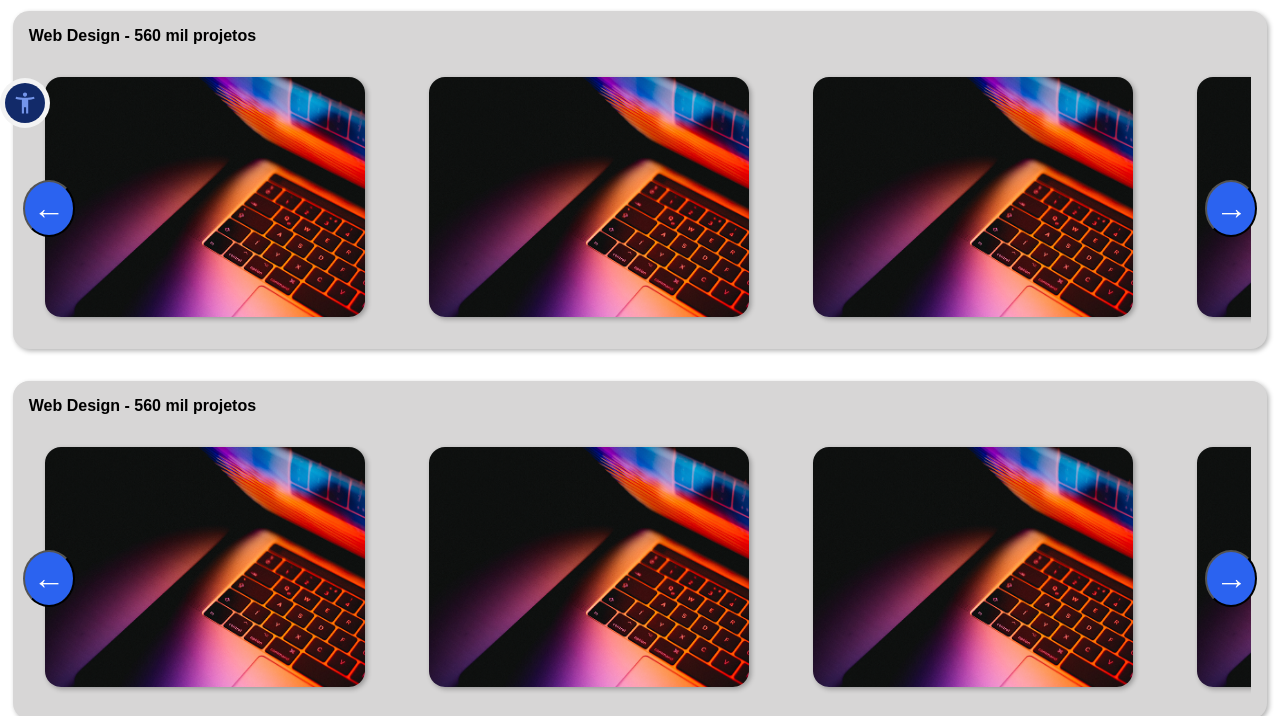
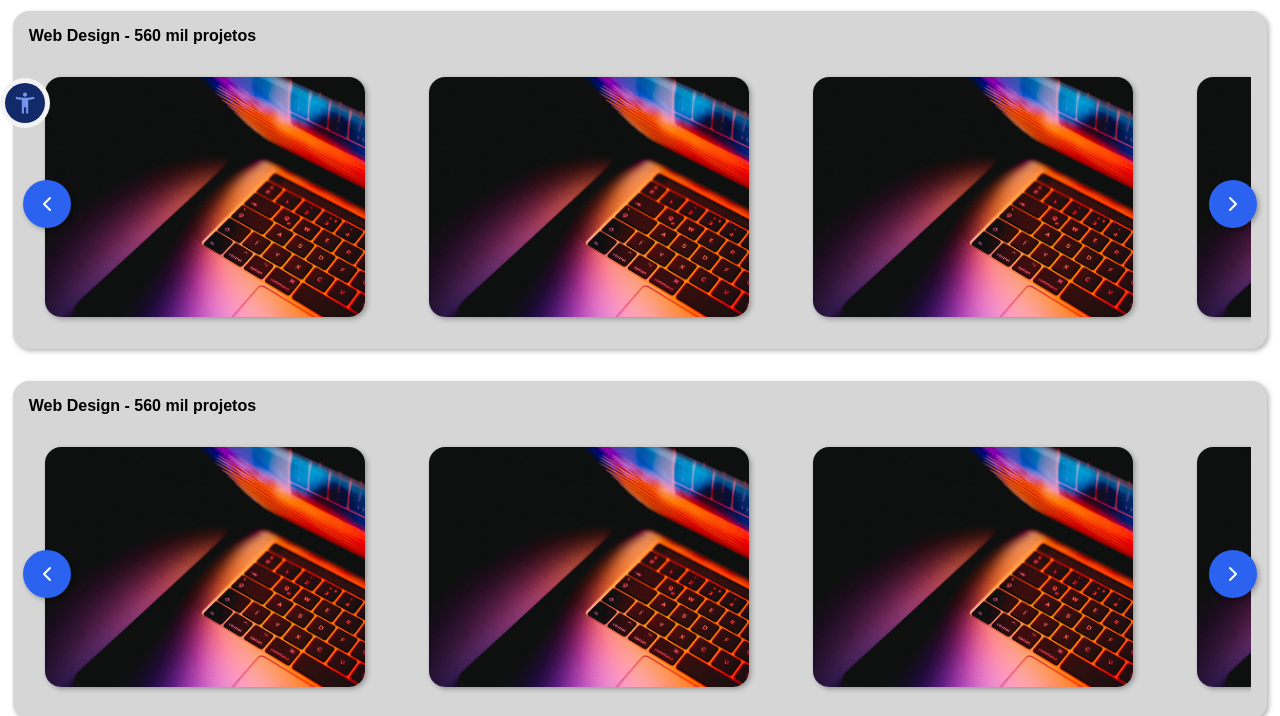
Before and after one commit to otavioing/seeek, a plain HTML site: page tendencias.html in a window 1280 px wide. Shown: the part 242-958 px from the top of the page. Drawn offline with Linux system fonts and the light colour scheme.

Commit message:
tendencias
arrumei as setas do carrocel

```diff
--- a/css/tendencias.css
+++ b/css/tendencias.css
@@ -105,6 +105,8 @@ h1{
 }
 
 .seta-direita, .seta-esquerda {
+    height: 3rem;
+    width: 3rem;
     position: absolute;
     top: 50%;
     font-size: 2rem;
@@ -114,12 +116,21 @@ h1{
     padding: 0.5rem;
     border-radius: 50%;
     z-index: 1;
+    outline: none;
+    border: none;
+    box-shadow: 2px 2px 5px rgba(0, 0, 0, 0.3);
 }
 
 .seta-esquerda {
     left: 10px;
+    display: flex;
+    align-items: center;
+    justify-content: center;
 }
 
 .seta-direita {
     right: 10px;
+    display: flex;
+    align-items: center;
+    justify-content: center;
 }
--- a/tendencias.html
+++ b/tendencias.html
@@ -226,8 +226,8 @@
 
             </div>
 
-            <button class="seta-direita" onclick="moverDir(this)">→</button>
-            <button class="seta-esquerda" onclick="moverEsq(this)">←</button>
+            <button class="seta-direita" onclick="moverDir(this)"><svg xmlns="http://www.w3.org/2000/svg" width="24" height="24" viewBox="0 0 24 24" fill="none" stroke="currentColor" stroke-width="2" stroke-linecap="round" stroke-linejoin="round" class="lucide lucide-chevron-right"><path d="m9 18 6-6-6-6"/></svg></button>
+            <button class="seta-esquerda" onclick="moverEsq(this)"><svg xmlns="http://www.w3.org/2000/svg" width="24" height="24" viewBox="0 0 24 24" fill="none" stroke="currentColor" stroke-width="2" stroke-linecap="round" stroke-linejoin="round" class="lucide lucide-chevron-left"><path d="m15 18-6-6 6-6"/></svg></button>
 
         </section>
 
@@ -271,8 +271,8 @@
 
             </div>
 
-            <button class="seta-direita" onclick="moverDir(this)">→</button>
-            <button class="seta-esquerda" onclick="moverEsq(this)">←</button>
+            <button class="seta-direita" onclick="moverDir(this)"><svg xmlns="http://www.w3.org/2000/svg" width="24" height="24" viewBox="0 0 24 24" fill="none" stroke="currentColor" stroke-width="2" stroke-linecap="round" stroke-linejoin="round" class="lucide lucide-chevron-right"><path d="m9 18 6-6-6-6"/></svg></button>
+            <button class="seta-esquerda" onclick="moverEsq(this)"><svg xmlns="http://www.w3.org/2000/svg" width="24" height="24" viewBox="0 0 24 24" fill="none" stroke="currentColor" stroke-width="2" stroke-linecap="round" stroke-linejoin="round" class="lucide lucide-chevron-left"><path d="m15 18-6-6 6-6"/></svg></button>
 
         </section>
 
```
